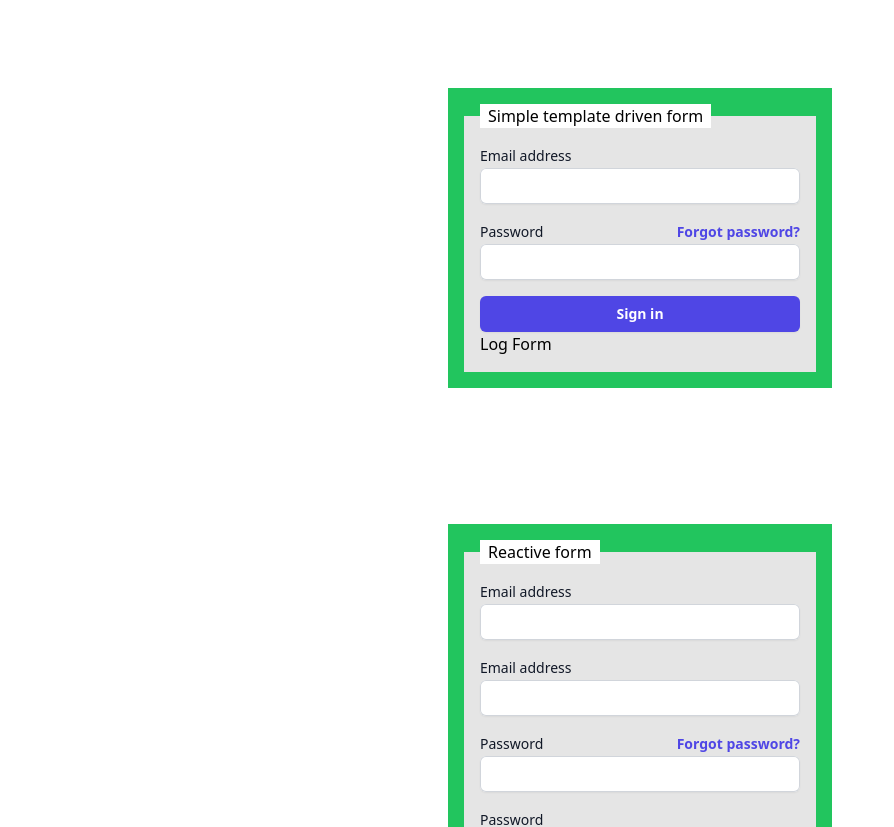
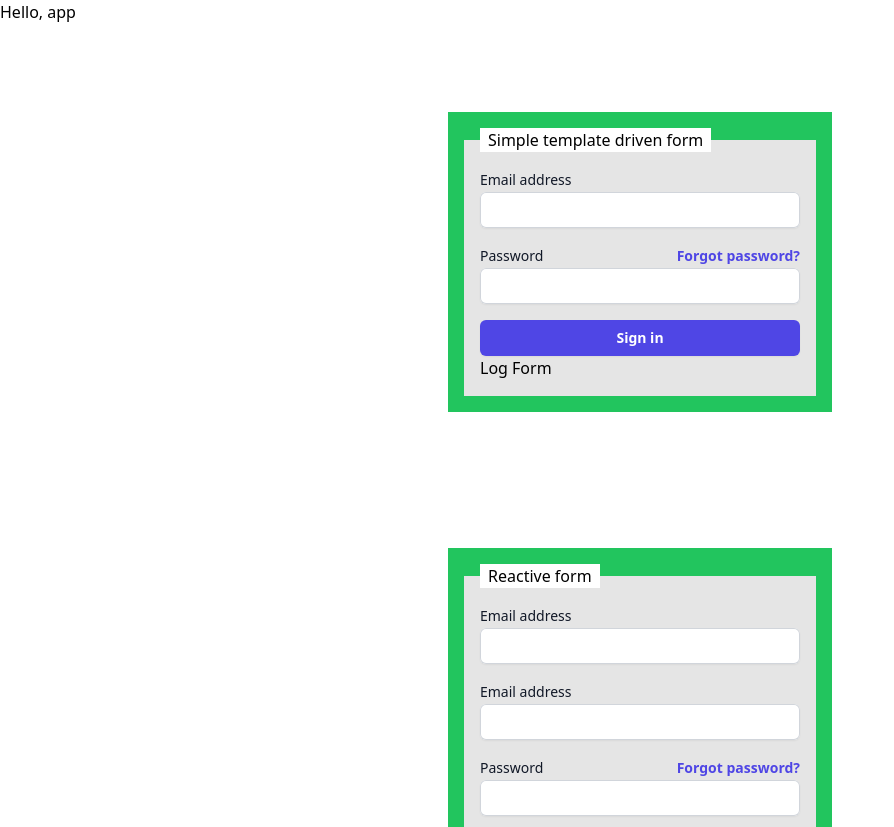
Before and after one commit to neno/greeting-carder, an Angular app: page / in a window 1280 px wide. Shown: the top 827 px of the page, without its empty margins (0-894 px from the left). Built offline with nearby package versions, Linux system fonts and the light colour scheme.

Commit message:
Fix intellisense. Add title

```diff
--- a/src/app/app.component.html
+++ b/src/app/app.component.html
@@ -8,6 +8,7 @@
 <!-- * * * * * * * * * * * * * * * * * * * * * * * * * * * * * * * -->
 
 <main class="main">
+  <h1 data-testid="app-title">Hello, {{ title }}</h1>
   <app-login></app-login>
   <app-signup></app-signup>
 </main>
--- a/tsconfig.json
+++ b/tsconfig.json
@@ -27,5 +27,7 @@
     "strictInjectionParameters": true,
     "strictInputAccessModifiers": true,
     "strictTemplates": true
-  }
+  },
+  "exclude": ["cypress.config.ts"],
+  "files": ["cypress.config.ts"]
 }
```
Also changed, not shown: 1 other file (tests, documents, lock files or other folders).
